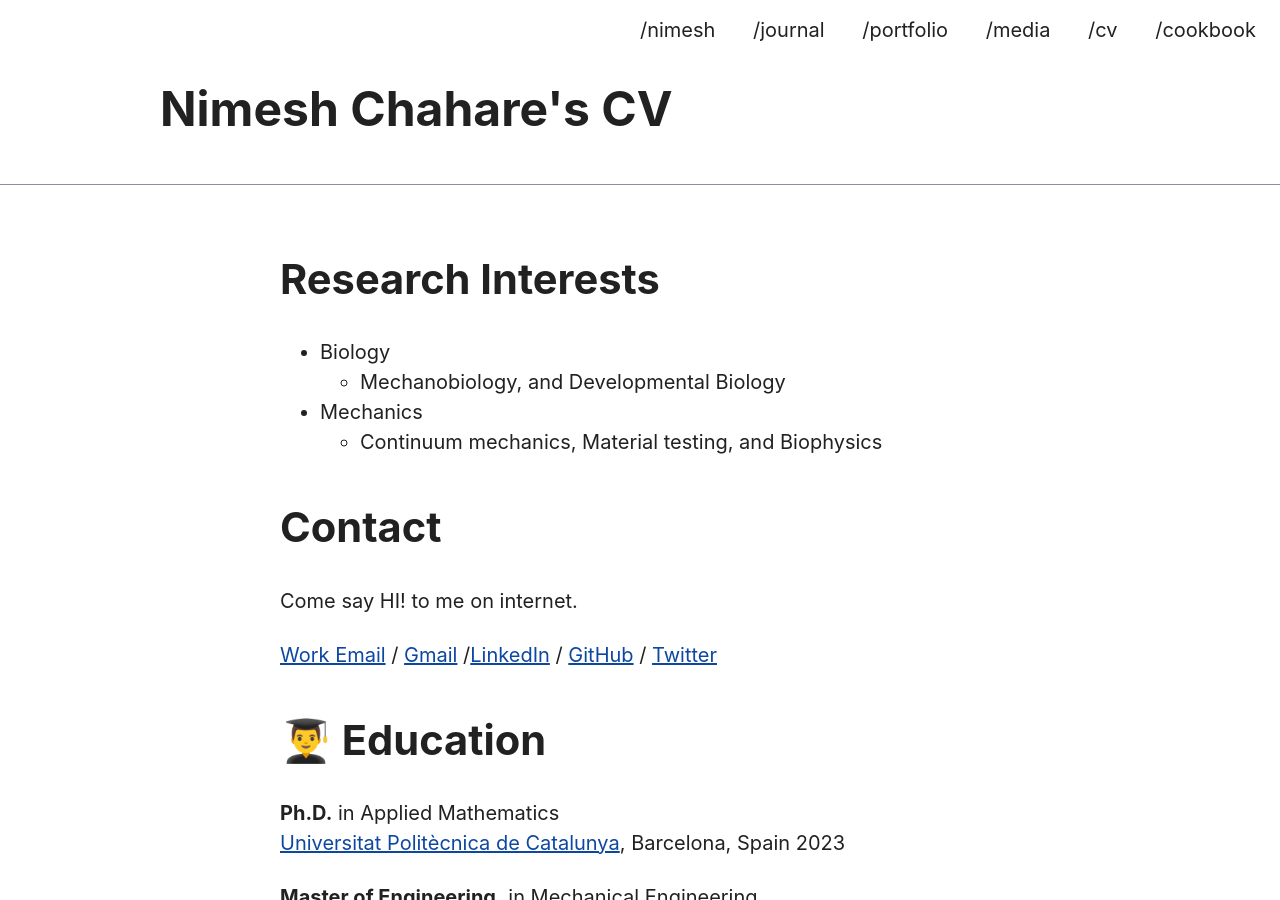
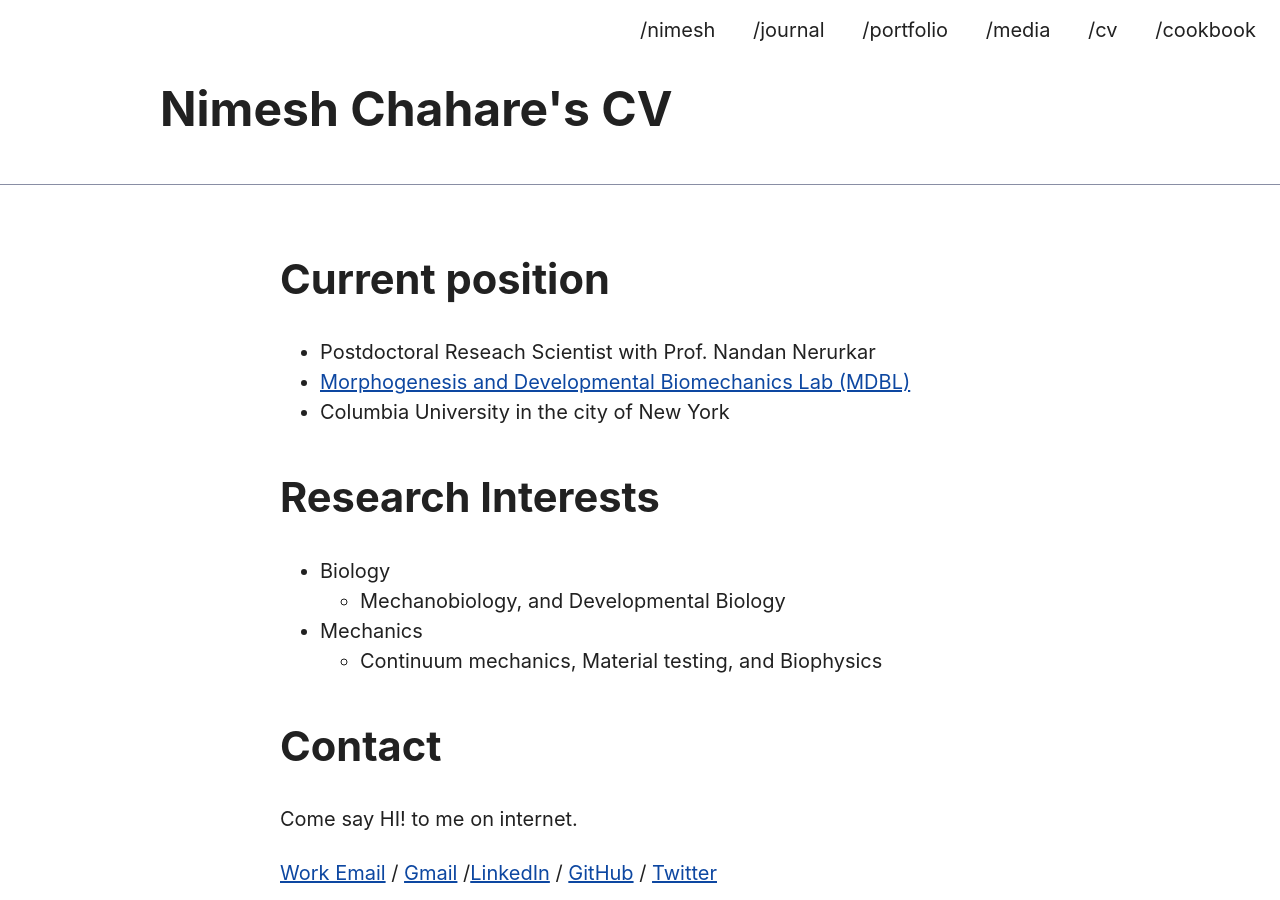
Before and after one commit to nchahare/nchahare.github.io, a Jekyll site: the page built from cv.md, in a window 1280 px wide and 900 px high. Built offline with Jekyll 4.4.1, drawn with Linux system fonts in a browser that asks for light colours.

Commit message:
fixed cv

```diff
--- a/cv.md
+++ b/cv.md
@@ -3,6 +3,13 @@ layout: default
 title: Nimesh Chahare's CV
 permalink: /cv/
 ---
+
+## Current position
+
+- Postdoctoral Reseach Scientist with Prof. Nandan Nerurkar
+- [Morphogenesis and Developmental Biomechanics Lab (MDBL)](https://nerurkar.bme.columbia.edu/)
+- Columbia University in the city of New York
+
 
 ## Research Interests
 
```
Also changed, not shown: about.md (+2 -0 lines).
